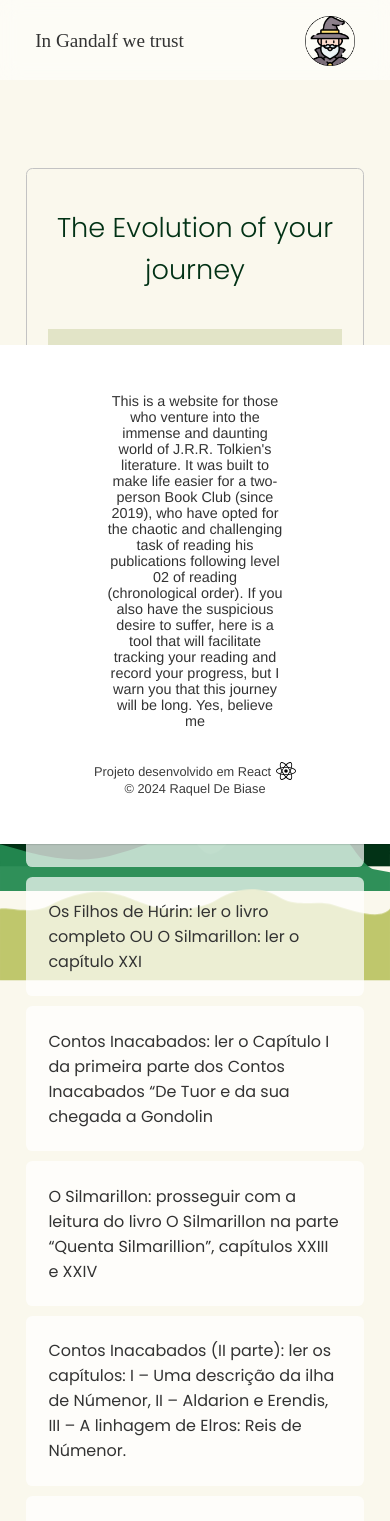
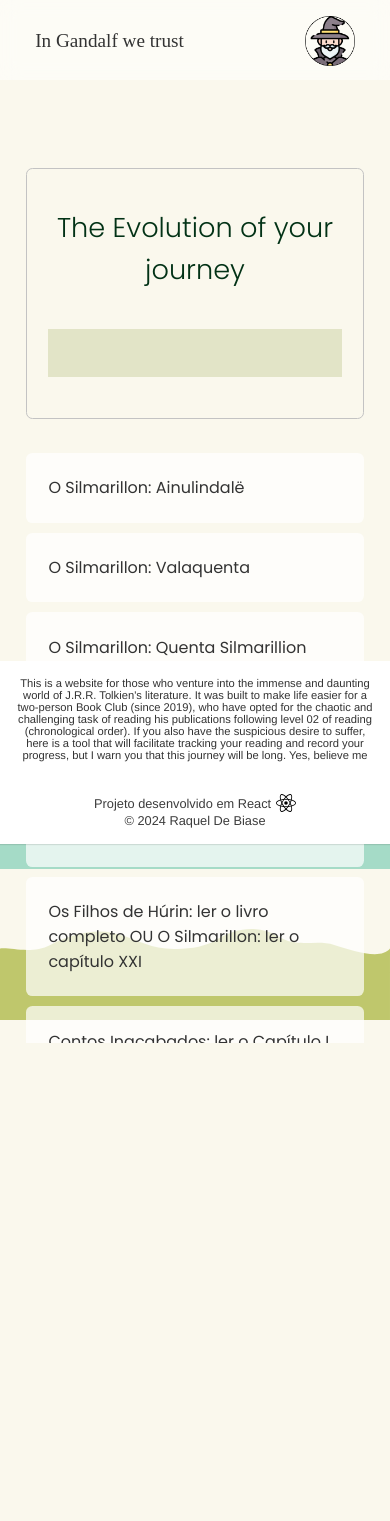
Before and after one commit to raqueldebiase/mithrilmap, a React (Vite) app: page /home in a window 390 px wide. Shown: the top 1521 px of the page. After the commit the page ends 1043 px from the top, so only its background shows below. Built offline with nearby package versions, Linux system fonts and the light colour scheme; a web font is replaced by a local one.

Commit message:
add css parallax + mobile

```diff
--- a/src/App.css
+++ b/src/App.css
@@ -21,8 +21,8 @@ body {
   font-family: var(--type-first);
   padding-top: 4em;
   background-color: rgba(241, 234, 201, 0.33);
-  height: 30vh;
-  overflow: hidden !important; /* Evita o scroll horizontal indesejado */
+  background-repeat: no-repeat;
+  height: 100%;
 }
 
 h1, h2, h3, h4, p {
--- a/src/components/Auth/Login/Login.module.css
+++ b/src/components/Auth/Login/Login.module.css
@@ -2,7 +2,7 @@
   height: 100%;
   border-radius: 1.25rem;
   background: rgba(243, 240, 230, 0.92);
-  width: 32rem;
+  width: 25rem;
   height: 100%;
   flex-shrink: 0;
   margin: auto;
@@ -104,3 +104,34 @@ form{
   border-bottom: 1px solid #3e3e3e;
 
 }
+
+@media screen and (max-width: 767px){
+  .login {
+    margin-top: 10rem;
+    width: 25rem;
+  }
+  .login h2 {
+    font-size: 1.3rem;
+  }
+}
+
+@media screen and (max-width: 550px){
+  .login {
+    margin-top: 5rem;
+    width: 25rem;
+  }
+  .login h2 {
+    font-size: 1.3rem;
+  }
+}
+
+@media screen and (max-width: 460px){
+  .login {
+    margin-top: 5rem;
+    width: 20rem;
+    padding: 2rem;
+  }
+  .login h2 {
+    font-size: 1.3rem;
+  }
+}
--- a/src/components/Auth/Register/Register.jsx
+++ b/src/components/Auth/Register/Register.jsx
@@ -8,7 +8,6 @@ const Register = () => {
     username: '',
     email: '',
     password: '',
-    age: '', // Adicione a entrada 'age' ao estado
   });
 
   const handleChange = (e) => {
@@ -48,14 +47,6 @@ const Register = () => {
           value={formData.password}
           onChange={handleChange}
         />
-        <input
-          className={styles.input}
-          type="number"
-          name="age"
-          placeholder="Age"
-          value={formData.age} // Corrija para 'formData.age' em vez de 'formData.number'
-          onChange={handleChange}
-        />
         <button className={styles.button} type="submit">Register</button>
         <Link className={styles.buttonBack} to="/Login">Back to login</Link>
       </form>
--- a/src/components/Auth/Register/Register.module.css
+++ b/src/components/Auth/Register/Register.module.css
@@ -120,3 +120,24 @@ form{
   border-bottom: 1px solid #3e3e3e;
 
 }
+
+@media screen and (max-width: 550px){
+  .login {
+    margin-top: 5rem;
+    width: 25rem;
+  }
+  .login h2 {
+    font-size: 1.3rem;
+  }
+}
+
+@media screen and (max-width: 460px){
+  .login {
+    margin-top: 5rem;
+    width: 20rem;
+    padding: 2rem;
+  }
+  .login h2 {
+    font-size: 1.3rem;
+  }
+}
--- a/src/components/Footer.module.css
+++ b/src/components/Footer.module.css
@@ -42,3 +42,19 @@
 .footer a:hover{
   text-decoration: underline;
 }
+
+@media screen and (max-width: 999px){
+  .description {
+    width: 100%;
+  }
+}
+
+@media screen and (max-width: 488px){
+  .description p{
+    font-size: 0.7rem;
+
+  }
+  .footer {
+    padding: 1rem;
+  }
+}
--- a/src/components/Home.module.css
+++ b/src/components/Home.module.css
@@ -5,7 +5,7 @@
   height: 100vh;
 }
 
-.container {
+.home.container {
   padding: 20px;
 }
 
@@ -50,6 +50,9 @@
   list-style: none;
   padding: 0;
   overflow: hidden;
+  padding-bottom: 2rem;
+  height: 600px;
+  overflow-y: auto;
 }
 
 .chapterItem {
@@ -75,3 +78,23 @@
 .clicked {
   transform: translateX(100%); /* Move o elemento 100% para a direita quando clicado */
 }
+
+
+@media screen and (max-width: 1140px) {
+  .home.container {
+    max-width: 60rem !important;
+  }
+
+}
+
+@media screen and (max-width: 840px) {
+  .home.container {
+    max-width: 40rem !important;
+  }
+}
+
+@media screen and (max-width: 480px) {
+  .chapterList {
+    padding-bottom: 5rem;
+  }
+}
--- a/src/components/Parallax/Parallax.jsx
+++ b/src/components/Parallax/Parallax.jsx
@@ -1,4 +1,5 @@
 import React, { useEffect } from 'react';
+import  { useLocation } from 'react-router-dom';
 import styles from './Parallax.module.css';
 import svg1 from '../../assets/svg1.svg';
 import svg2 from '../../assets/svg2.svg';
@@ -6,6 +7,11 @@ import svg3 from '../../assets/svg3.svg';
 import svg4 from '../../assets/svg4.svg';
 
 const Parallax = () => {
+
+    const location = useLocation();
+    const isHomeRoute = location.pathname === '/home';
+
+
     useEffect(() => {
         const handleScroll = () => {
             const parallaxElements = document.querySelectorAll(`.${styles.parallax}`);
@@ -23,7 +29,7 @@ const Parallax = () => {
     }, []);
 
     return (
-        <div className={styles.parallaxContainer}>
+        <div className={`${styles.parallaxContainer} ${isHomeRoute ? styles.homeRoute : ''}`}>
             <div className={`${styles.parallax} ${styles.layer1}`} data-speed="200">
                 <img src={svg1} alt="Layer 1" />
             </div>
--- a/src/components/Parallax/Parallax.module.css
+++ b/src/components/Parallax/Parallax.module.css
@@ -18,17 +18,16 @@
 
 @keyframes moveBottom2 {
   from {
-    transform: translateY(0px);
+    transform: translateY(50px);
   }
   to {
-    transform: translateY(100px);
+    transform: translateY(70px);
   }
 }
 
 .parallaxContainer {
-  position: relative;
+  position: absolute;
   width: 100vw;
-  height: 5vh; /* ou qualquer valor necessário para o efeito desejado */
 }
 
 .parallax {
@@ -41,6 +40,11 @@
 .layer1 {
   top: 0vh; /* Posição inicial da camada 1 */
   z-index: 4;
+
+}
+
+.homeRoute .layer1 {
+  top: 65vh; /* Posição específica para a rota /home */
 }
 
 .layer1 img {
@@ -53,18 +57,22 @@
   width: 150%;
 }
 
-.testando{
-  display: none;
-}
-
 .layer2 {
   top: -20vh; /* Posição inicial da camada 2 */
   z-index: 3;
 }
 
+.homeRoute .layer2 {
+  top: -30vh; /* Posição específica para a rota /home */
+}
+
 .layer3 {
-  top: -20vh; /* Posição inicial da camada 3 */
+  top: -16vh; /* Posição inicial da camada 3 */
   z-index: 2;
+}
+
+.homeRoute .layer3 {
+  top: -42vh; /* Posição específica para a rota /home */
 }
 
 .layer3 img {
@@ -89,73 +97,156 @@
   height: auto;
 }
 
-/* Ajustes para telas muito pequenas */
-@media (max-width: 480px) {
-  .layer1 {
-    top: 0vh;
+/* Ajustes para monitores grandes */
+@media screen and (max-width: 1650px) {
+  .homeRoute .layer1 {
+    top: -12vh; /* Posição específica para a rota /home */
   }
-  .layer2 {
-    top: -10vh;
+
+  .homeRoute .layer2 {
+    top: -52vh; /* Posição específica para a rota /home */
   }
-  .layer3 {
-    top: -10vh;
+
+  .homeRoute .layer3 {
+    top: -50vh; /* Posição específica para a rota /home */
   }
-  .layer4 {
-    top: -30vh;
+
+  .homeRoute .layer4 {
+    top: -55vh; /* Posição específica para a rota /home */
   }
 }
 
-/* Ajustes para smartphones e tablets em modo retrato */
-@media (max-width: 767px) {
+@media screen and (max-width: 1250px) {
+  .homeRoute .layer1 {
+    top: -16vh; /* Posição específica para a rota /home */
+  }
+
+  .homeRoute .layer2 {
+    top: -44vh; /* Posição específica para a rota /home */
+  }
+
+  .layer2 {
+    top: -16vh;
+  }
+}
+
+@media screen and (max-width: 1037px) {
   .layer1 {
-    top: -15vh;
+    top: -5vh;
   }
   .layer2 {
-    top: -20vh;
-  }
-  .layer3 {
-    top: -20vh;
+    top: -13vh;
   }
   .layer4 {
     top: -40vh;
   }
 }
 
-/* Ajustes para tablets em modo paisagem e pequenos laptops */
-@media (max-width: 1024px) {
-  .layer1 {
-    top: -18vh;
-  }
-  .layer1 img {
-    animation: moveBottom2 20s infinite alternate;
-  }
-  .layer4 {
-    top: -52vh;
+@media screen and (max-width: 840px) {
+  .homeRoute .layer2 {
+    top: -46vh; /* Posição específica para a rota /home */
   }
 }
 
-/* Ajustes para laptops e desktops */
-@media (max-width: 1440px) {
+
+@media screen and (max-width: 767px) {
+
+  .layer1 img {
+    animation: none;
+    width: 100%;
+  }
   .layer1 {
-    top: -18vh;
+    top: 0vh;
+    bottom: 0vh;
   }
-  .layer1 img {
-    animation: moveBottom2 20s infinite alternate;
+  .homeRoute .layer1 {
+    top: -8vh; /* Posição específica para a rota /home */
+  }
+  .layer2 {
+    top: -10vh;
+  }
+  .homeRoute .layer2 {
+    top: -42vh; /* Posição específica para a rota /home */
+  }
+  .layer3 {
+    animation: moveBottom2 200s infinite alternate;
   }
   .layer4 {
-    top: -52vh;
+    top: -23vh;
+  }
+  .homeRoute .layer4 {
+    top: -50vh; /* Posição específica para a rota /home */
+  }
+
+}
+
+@media screen and (max-width: 540px) {
+  .layer1 {
+    top: 5vh;
+  }
+  .homeRoute .layer1 {
+    top: -11vh; /* Posição específica para a rota /home */
+  }
+
+  .layer2{
+    top: -4vh;
+
+  }
+  .layer3 {
+    top: -10vh;
+
+  }
+
+  .layer3 img{
+    /* animation: moveBottom 2000s infinite alternate; */
+    animation:none;
+  }
+
+  .layer4{
+    top: -20vh;
+  }
+  .homeRoute .layer4 {
+    top: -45vh; /* Posição específica para a rota /home */
   }
 }
 
-/* Ajustes para monitores grandes */
-@media (max-width: 1750px) {
-  .layer2 {
-    top: -25vh;
+@media screen and (max-width: 500px) {
+  .homeRoute .layer1 {
+    top: -7vh; /* Posição específica para a rota /home */
+  }
+  .homeRoute .layer2 {
+    top: -37vh; /* Posição específica para a rota /home */
+  }
+  .homeRoute .layer3 {
+    top: -42vh; /* Posição específica para a rota /home */
+  }
+  .homeRoute .layer4 {
+    top: -40vh; /* Posição específica para a rota /home */
+  }
+}
+
+@media screen and (max-width: 460px) {
+
+
+  .layer1 {
+    top: 2vh;
+  }
+
+  .layer2{
+    top: -4vh;
+
   }
   .layer3 {
-    top: -35vh;
+    top: -10vh;
+
   }
-  .layer4 {
-    top: -60vh;
+
+  .layer3 img{
+    /* animation: moveBottom 2000s infinite alternate; */
+    animation:none;
+  }
+
+  .layer4{
+    top: -16vh;
   }
 }
```
